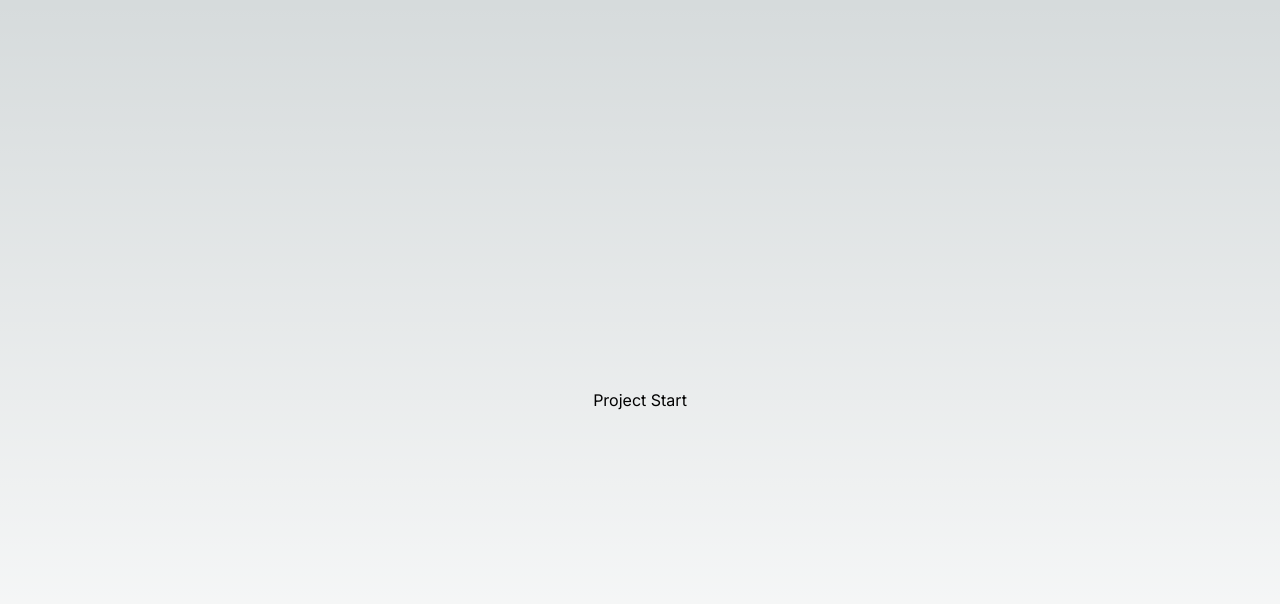
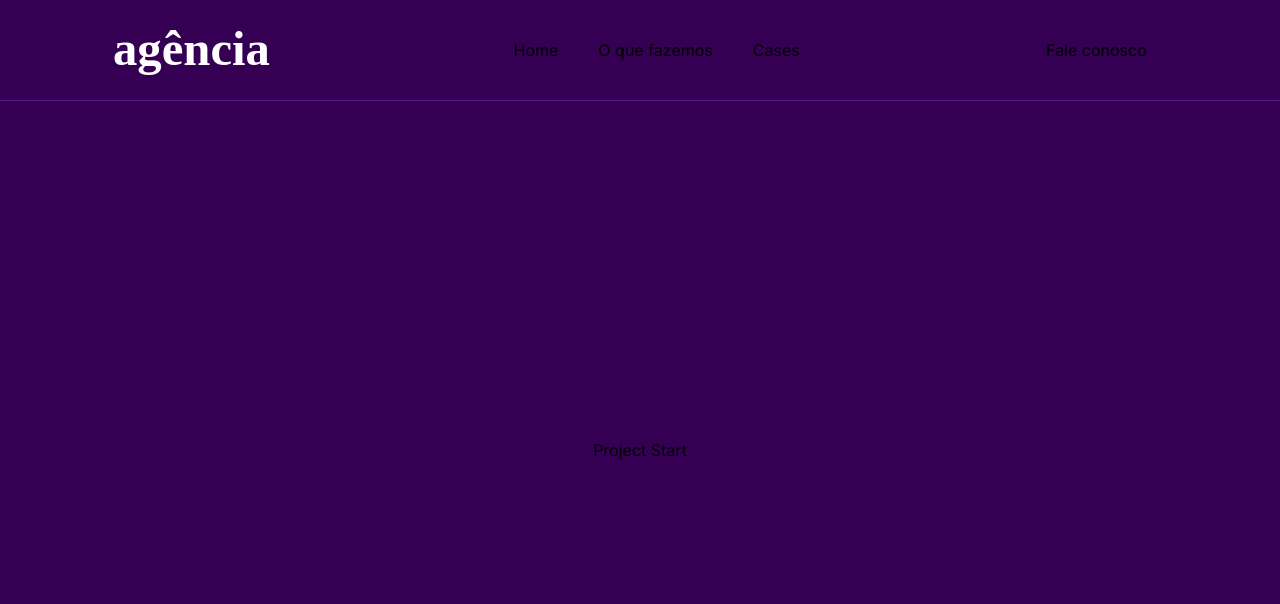
Before and after one commit to Otavio-AMP/agencylandingpage, a Next.js app: page / in a window 1280 px wide. Shown: the top 604 px of the page. Built offline with nearby package versions, Linux system fonts and the light colour scheme.

Commit message:
changes of styles, tailwind configuration and main page

```diff
--- a/postcss.config.js
+++ b/postcss.config.js
@@ -1,6 +1,6 @@
 module.exports = {
   plugins: {
-    tailwindcss: {},
+    tailwindcss: { config:'./tailwind.config.js' },
     autoprefixer: {},
   },
 }
--- a/src/app/page.tsx
+++ b/src/app/page.tsx
@@ -1,11 +1,10 @@
 import Image from 'next/image'
+import Header from './components/header'
 
 export default function Home() {
   return (
-    <main className="flex min-h-screen flex-col items-center justify-between p-24">
-      <header className="">
-
-      </header>
+    <main className="flex min-h-screen flex-col items-center justify-between bg-customPurple">
+      <Header />
 
       <div className="">
         <h1>Project Start</h1>
--- a/tailwind.config.js
+++ b/tailwind.config.js
@@ -6,6 +6,13 @@ module.exports = {
     './src/app/**/*.{js,ts,jsx,tsx,mdx}',
   ],
   theme: {
+    colors:{
+      customPurple: '#350053',
+      purple: {
+        900: 'rgb(88 28 135)',
+        950: 'rgb(59 7 100)'
+      }
+    },
     extend: {
       backgroundImage: {
         'gradient-radial': 'radial-gradient(var(--tw-gradient-stops))',
```
